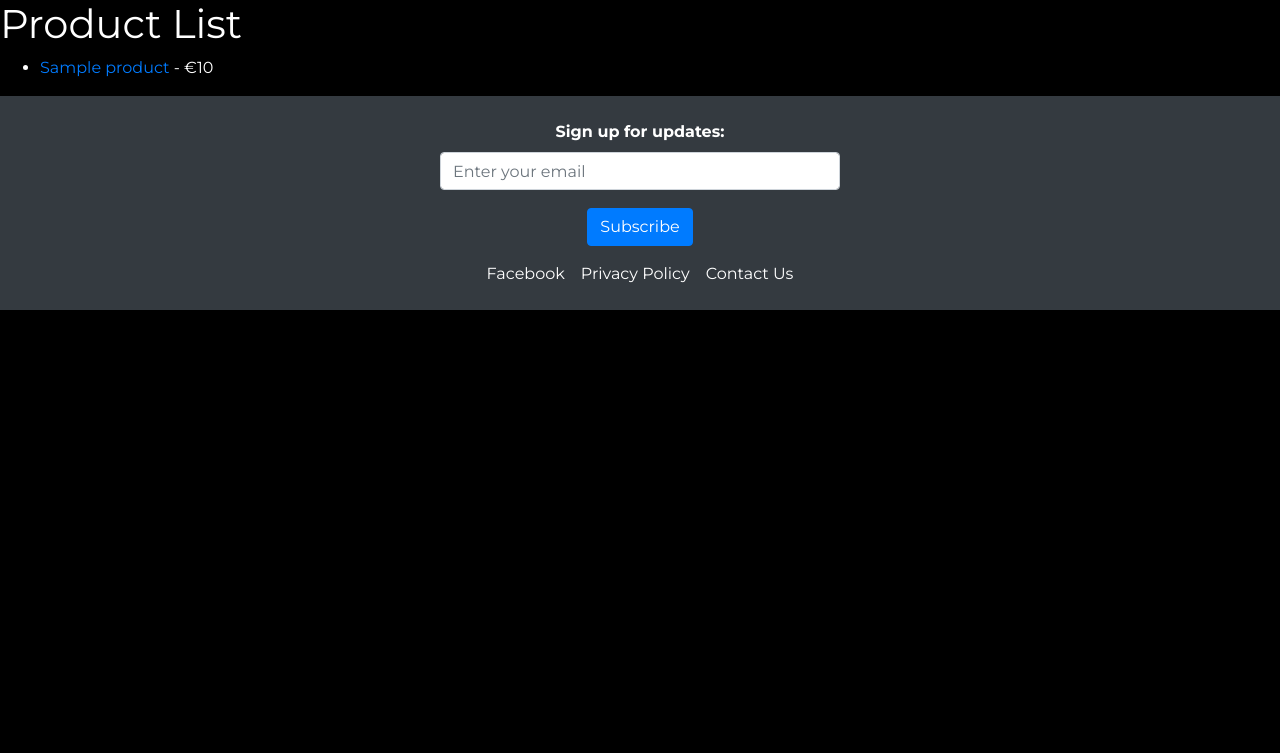
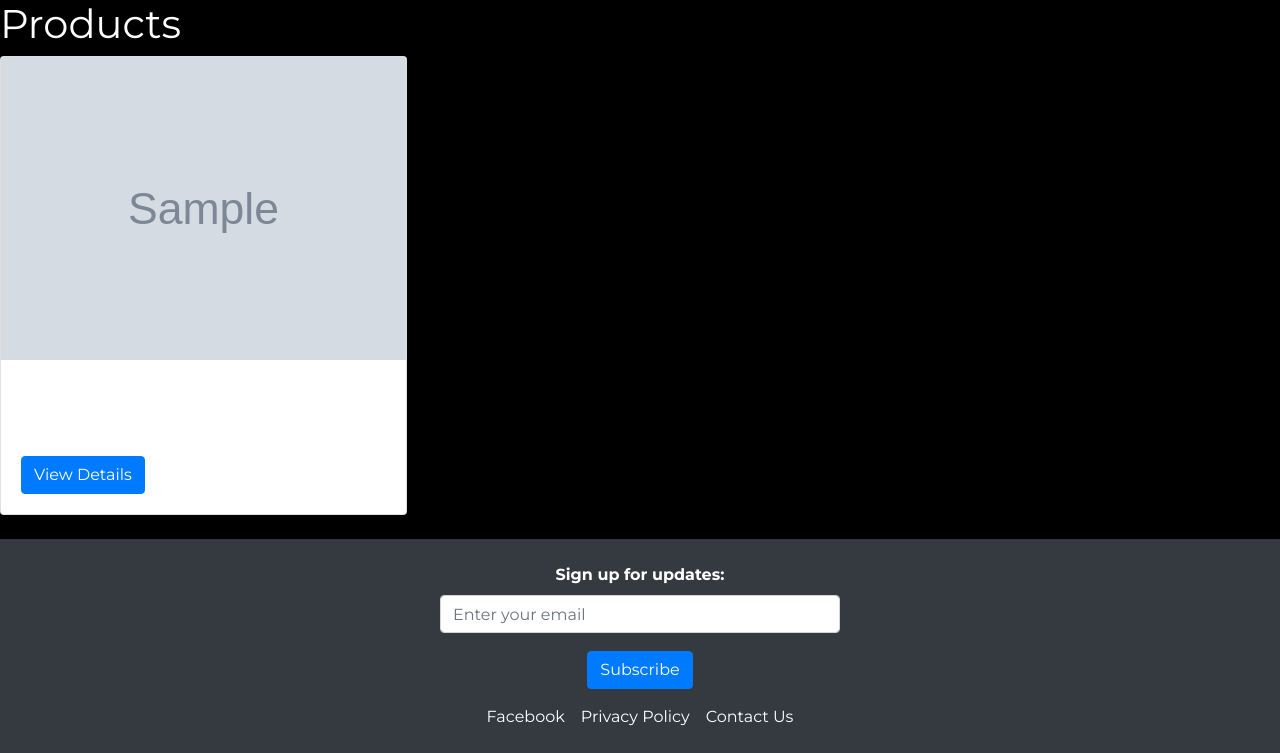
Before and after one commit to Viki-coding/GAA_STORE, a Django app: template products/templates/products/product_list.html in a window 1280 px wide. Shown: the part 62-815 px from the top of the page. Before the commit the page ends 372 px from the top, so only its background shows below. Run offline with Django 3.2, Linux system fonts and the light colour scheme; the template is opened without the code that fills it: most values are stand-ins (such as "Sample title", 1, 10 or a date in 2020); grey boxes marked "Sample" are stand-in pictures; some libraries are stand-ins or nearby versions.

Commit message:
Fix products not displaying by removing categories from views.py, amend product_list.html, admin.py delete categories as not in model, relatest to #2

```diff
--- a/products/templates/products/product_list.html
+++ b/products/templates/products/product_list.html
@@ -1,12 +1,19 @@
 {% extends 'base.html' %}
 
 {% block content %}
-<h1>Product List</h1>
-<ul>
+<h1>Products</h1>
+<div class="row">
     {% for product in products %}
-    <li>
-        <a href="{% url 'product_detail' product.id %}">{{ product.name }}</a> - €{{ product.price }}
-    </li>
+        <div class="col-md-4 mb-4">
+            <div class="card">
+                <img src="{{ product.image.url }}" class="card-img-top" alt="{{ product.name }}">
+                <div class="card-body">
+                    <h5 class="card-title">{{ product.name }}</h5>
+                    <p class="card-text">Price: €{{ product.price }}</p>
+                    <a href="{% url 'product_detail' product.id %}" class="btn btn-primary">View Details</a>
+                </div>
+            </div>
+        </div>
     {% endfor %}
-</ul>
+</div>
 {% endblock %}
```
Also changed, not shown: products/admin.py (+4 -5 lines), products/views.py (+20 -9 lines), db.sqlite3, media/products/Screenshot_2025-04-29_at_16.23.30.png (added), media/products/Screenshot_2025-04-29_at_16.23.50.png (added).
